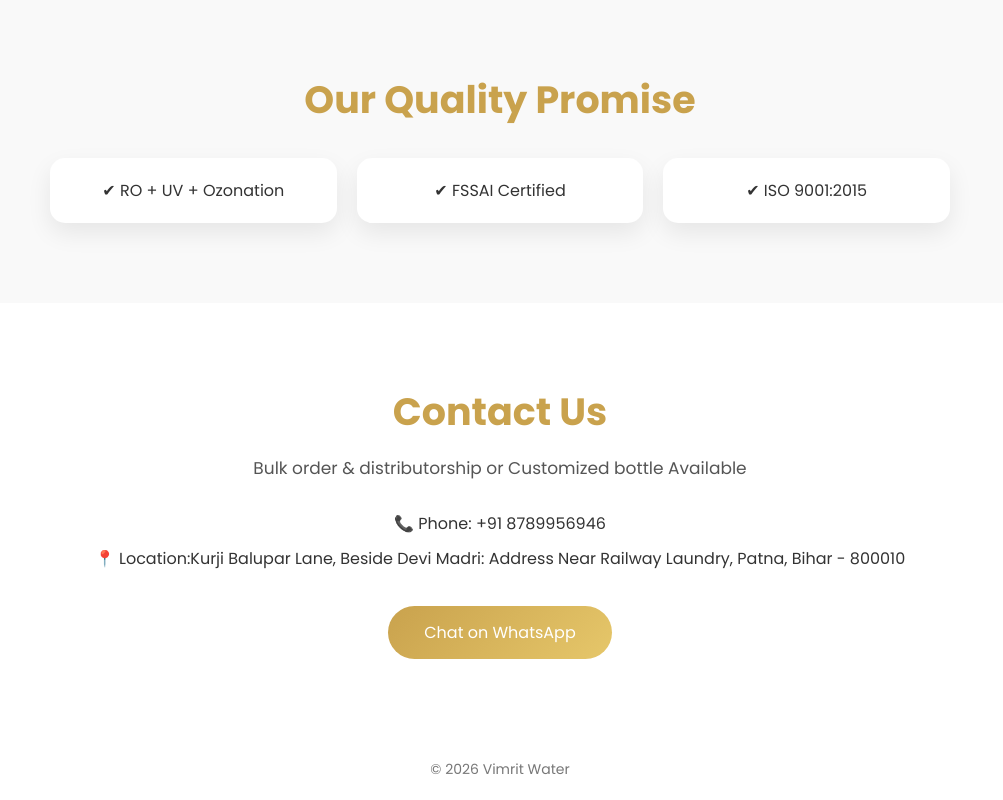
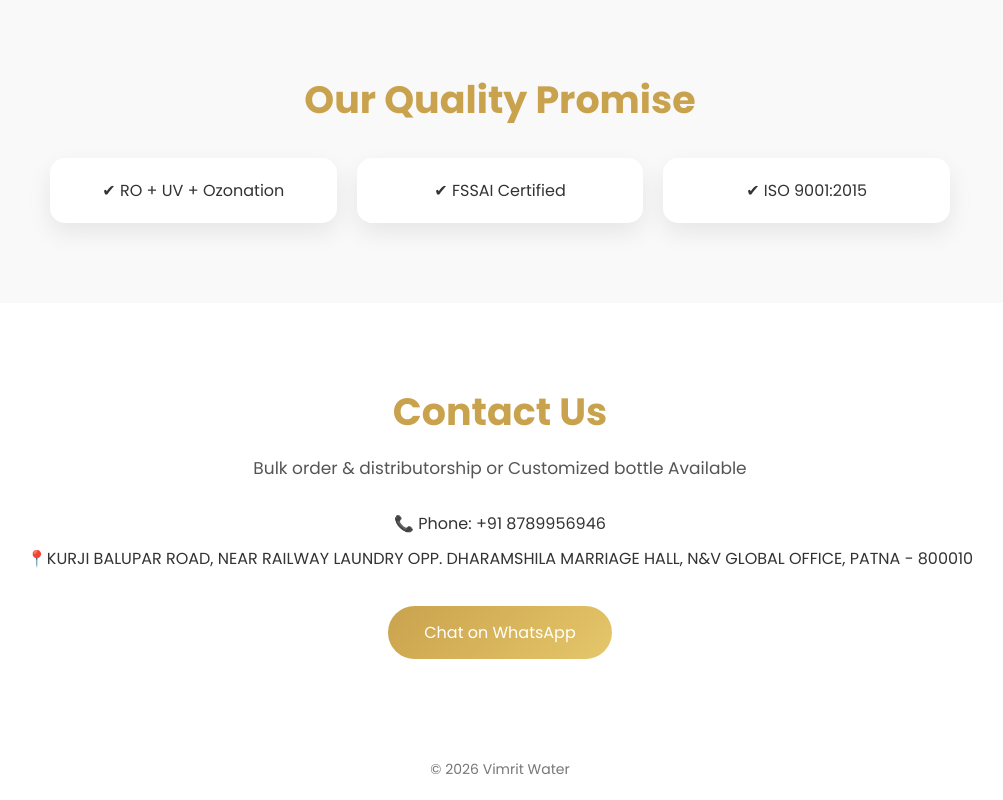
Before and after one commit to vivekdariyapur6-cmd/vimrit.in, a plain HTML site: page index.html in a window 1280 px wide. Shown: the part 1361-2161 px from the top of the page, without its empty margins (140-1143 px from the left). Drawn offline with Linux system fonts and the light colour scheme.

Commit message:
Update index.html

```diff
--- a/index.html
+++ b/index.html
@@ -79,7 +79,7 @@
     <p>Bulk order & distributorship or Customized bottle Available</p>
 
     <div class="contact-info"> <div>📞 Phone: +91 8789956946</div>
-     <div>📍 Location:Kurji Balupar Lane, Beside Devi Madri: Address Near Railway Laundry, Patna, Bihar - 800010</div> </div>
+     <div>📍KURJI BALUPAR ROAD, NEAR RAILWAY LAUNDRY OPP. DHARAMSHILA MARRIAGE HALL, N&V GLOBAL OFFICE, PATNA - 800010</div> </div>
 
     <a href="https://wa.me/918789956946" class="contact-btn">Chat on WhatsApp</a>
 </section>
```
